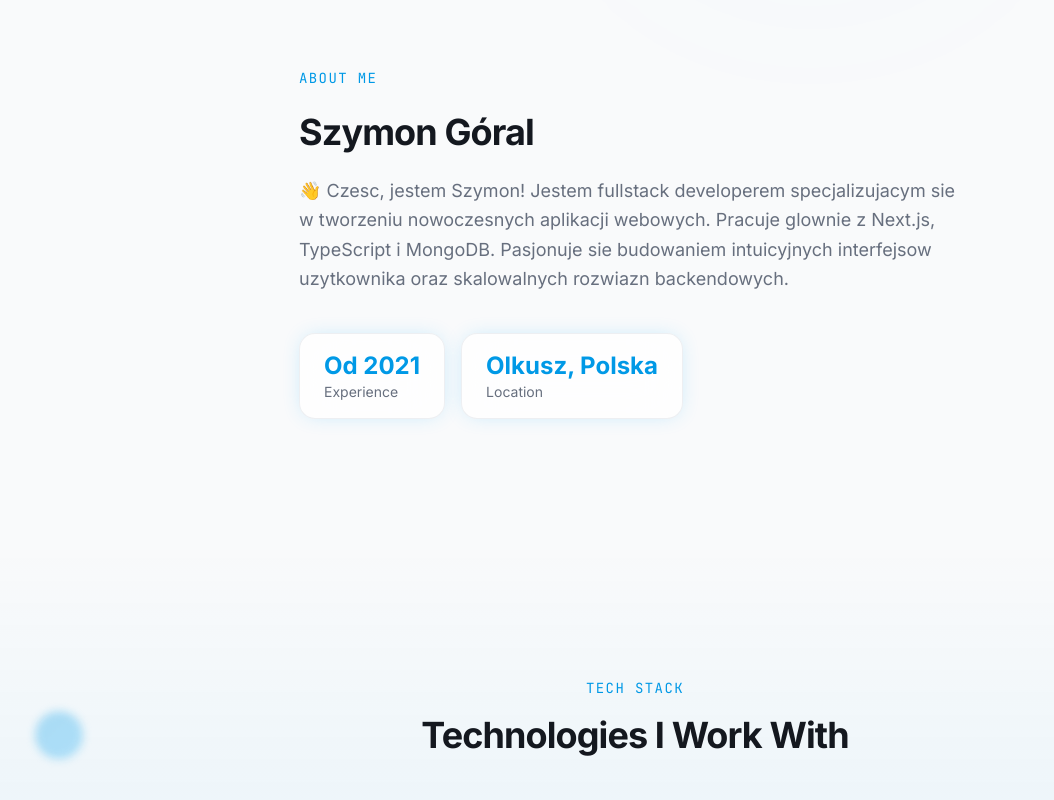
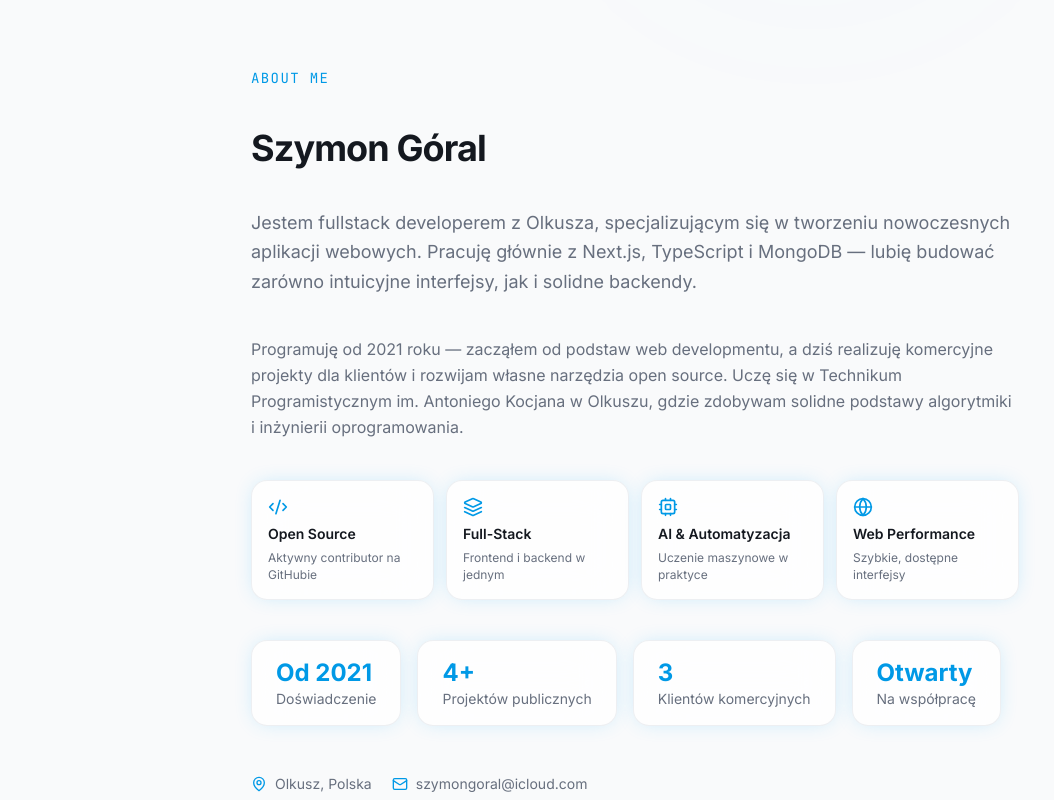
Before and after one commit to matiqueue/Portfolio, a Next.js app: page / in a window 1280 px wide. Shown: the part 860-1660 px from the top of the page, without its empty margins (5-1059 px from the left). Built offline with nearby package versions, Linux system fonts and the light colour scheme.

Commit message:
update About and Projects sections with new details and layout changes
Co-authored-by: Szymon Góral <146021026+matiqueue@users.noreply.github.com>

```diff
--- a/components/about-section.tsx
+++ b/components/about-section.tsx
@@ -3,6 +3,14 @@
 import { motion, useInView } from "framer-motion";
 import { useRef } from "react";
 import { aboutYou } from "@/lib/data";
+import { MapPin, Mail, Code2, Layers, Cpu, Globe } from "lucide-react";
+
+const interests = [
+  { icon: Code2, label: "Open Source", desc: "Aktywny contributor na GitHubie" },
+  { icon: Layers, label: "Full-Stack", desc: "Frontend i backend w jednym" },
+  { icon: Cpu, label: "AI & Automatyzacja", desc: "Uczenie maszynowe w praktyce" },
+  { icon: Globe, label: "Web Performance", desc: "Szybkie, dostępne interfejsy" },
+];
 
 export default function AboutSection() {
   const ref = useRef(null);
@@ -11,7 +19,9 @@ export default function AboutSection() {
   return (
     <section id="about" className="py-32 relative" ref={ref}>
       <div className="container mx-auto px-6">
-        <div className="max-w-2xl mx-auto space-y-6">
+        <div className="max-w-3xl mx-auto space-y-10">
+
+          {/* Label */}
           <motion.span
             initial={{ opacity: 0 }}
             animate={isInView ? { opacity: 1 } : {}}
@@ -21,39 +31,103 @@ export default function AboutSection() {
             About Me
           </motion.span>
 
+          {/* Heading */}
           <motion.h2
             initial={{ opacity: 0, y: 20 }}
             animate={isInView ? { opacity: 1, y: 0 } : {}}
             transition={{ delay: 0.3, duration: 0.6 }}
-            className="text-3xl md:text-4xl font-bold tracking-tight"
+            className="text-3xl md:text-4xl font-bold tracking-tight -mt-4"
           >
             {aboutYou.name}
           </motion.h2>
 
+          {/* Main description */}
           <motion.p
             initial={{ opacity: 0, y: 20 }}
             animate={isInView ? { opacity: 1, y: 0 } : {}}
             transition={{ delay: 0.4, duration: 0.6 }}
-            className="text-muted-foreground text-lg leading-relaxed"
+            className="text-muted-foreground text-lg leading-relaxed -mt-4"
           >
-            {aboutYou.description}
+            Jestem fullstack developerem z Olkusza, specjalizującym się w tworzeniu nowoczesnych aplikacji webowych. Pracuję głównie z Next.js, TypeScript i MongoDB — lubię budować zarówno intuicyjne interfejsy, jak i solidne backendy.
           </motion.p>
 
+          {/* Second paragraph */}
+          <motion.p
+            initial={{ opacity: 0, y: 20 }}
+            animate={isInView ? { opacity: 1, y: 0 } : {}}
+            transition={{ delay: 0.48, duration: 0.6 }}
+            className="text-muted-foreground leading-relaxed -mt-2"
+          >
+            Programuję od 2021 roku — zacząłem od podstaw web developmentu, a dziś realizuję komercyjne projekty dla klientów i rozwijam własne narzędzia open source. Uczę się w Technikum Programistycznym im. Antoniego Kocjana w Olkuszu, gdzie zdobywam solidne podstawy algorytmiki i inżynierii oprogramowania.
+          </motion.p>
+
+          {/* Interests grid */}
           <motion.div
             initial={{ opacity: 0, y: 20 }}
             animate={isInView ? { opacity: 1, y: 0 } : {}}
-            transition={{ delay: 0.5, duration: 0.6 }}
-            className="flex flex-wrap gap-4 pt-4"
+            transition={{ delay: 0.56, duration: 0.6 }}
+            className="grid grid-cols-2 sm:grid-cols-4 gap-3 -mt-2"
+          >
+            {interests.map(({ icon: Icon, label, desc }, i) => (
+              <motion.div
+                key={label}
+                initial={{ opacity: 0, y: 16 }}
+                animate={isInView ? { opacity: 1, y: 0 } : {}}
+                transition={{ delay: 0.6 + i * 0.07, duration: 0.5 }}
+                className="glass rounded-xl p-4 flex flex-col gap-2 glow-sm"
+              >
+                <Icon className="w-5 h-5 text-primary" />
+                <p className="text-sm font-semibold leading-tight">{label}</p>
+                <p className="text-xs text-muted-foreground leading-snug">{desc}</p>
+              </motion.div>
+            ))}
+          </motion.div>
+
+          {/* Stats row */}
+          <motion.div
+            initial={{ opacity: 0, y: 20 }}
+            animate={isInView ? { opacity: 1, y: 0 } : {}}
+            transition={{ delay: 0.72, duration: 0.6 }}
+            className="flex flex-wrap gap-4 -mt-2"
           >
             <div className="glass rounded-xl px-6 py-4 glow-sm">
               <p className="text-2xl font-bold text-primary">{aboutYou.yearsOfExperience}</p>
-              <p className="text-sm text-muted-foreground">Experience</p>
+              <p className="text-sm text-muted-foreground">Doświadczenie</p>
             </div>
             <div className="glass rounded-xl px-6 py-4 glow-sm">
-              <p className="text-2xl font-bold text-primary">{aboutYou.location}</p>
-              <p className="text-sm text-muted-foreground">Location</p>
+              <p className="text-2xl font-bold text-primary">4+</p>
+              <p className="text-sm text-muted-foreground">Projektów publicznych</p>
+            </div>
+            <div className="glass rounded-xl px-6 py-4 glow-sm">
+              <p className="text-2xl font-bold text-primary">3</p>
+              <p className="text-sm text-muted-foreground">Klientów komercyjnych</p>
+            </div>
+            <div className="glass rounded-xl px-6 py-4 glow-sm">
+              <p className="text-2xl font-bold text-primary">Otwarty</p>
+              <p className="text-sm text-muted-foreground">Na współpracę</p>
             </div>
           </motion.div>
+
+          {/* Contact links */}
+          <motion.div
+            initial={{ opacity: 0, y: 20 }}
+            animate={isInView ? { opacity: 1, y: 0 } : {}}
+            transition={{ delay: 0.82, duration: 0.6 }}
+            className="flex flex-wrap items-center gap-5 pt-2 text-sm text-muted-foreground -mt-2"
+          >
+            <span className="flex items-center gap-2">
+              <MapPin className="w-4 h-4 text-primary flex-shrink-0" />
+              {aboutYou.location}
+            </span>
+            <a
+              href={`mailto:${aboutYou.email}`}
+              className="flex items-center gap-2 hover:text-primary transition-colors"
+            >
+              <Mail className="w-4 h-4 text-primary flex-shrink-0" />
+              {aboutYou.email}
+            </a>
+          </motion.div>
+
         </div>
       </div>
     </section>
--- a/components/projects-section.tsx
+++ b/components/projects-section.tsx
@@ -79,18 +79,18 @@ function ProjectCard({ project, index }: ProjectCardProps) {
       transition={{ duration: 0.55, delay: index * 0.08 }}
       onMouseEnter={() => setHovered(true)}
       onMouseLeave={() => setHovered(false)}
-      className="group relative h-full"
+      className="group relative"
     >
       <motion.div
         animate={{ y: hovered ? -4 : 0 }}
         transition={{ type: "spring", stiffness: 300, damping: 22 }}
-        className="relative glass rounded-2xl overflow-hidden h-full flex flex-col"
+        className="relative glass rounded-2xl overflow-hidden flex flex-col min-h-[220px]"
       >
         {/* Top accent bar */}
         <div className={`h-1 w-full bg-gradient-to-r ${accent}`} />
 
         {/* Card body */}
-        <div className="p-6 flex flex-col flex-1">
+        <div className="p-5 flex flex-col flex-1">
           {/* Header row */}
           <div className="flex items-start justify-between gap-3 mb-3">
             <div className="flex-1 min-w-0">
@@ -348,7 +348,7 @@ export default function ProjectsSection() {
           </p>
         </motion.div>
 
-        <div className="grid lg:grid-cols-2 gap-5 max-w-6xl mx-auto">
+        <div className="grid md:grid-cols-2 lg:grid-cols-3 gap-5 max-w-6xl mx-auto">
           {/* Featured — spans full width */}
           <FeaturedProjectCard project={featured} index={0} />
 
```
